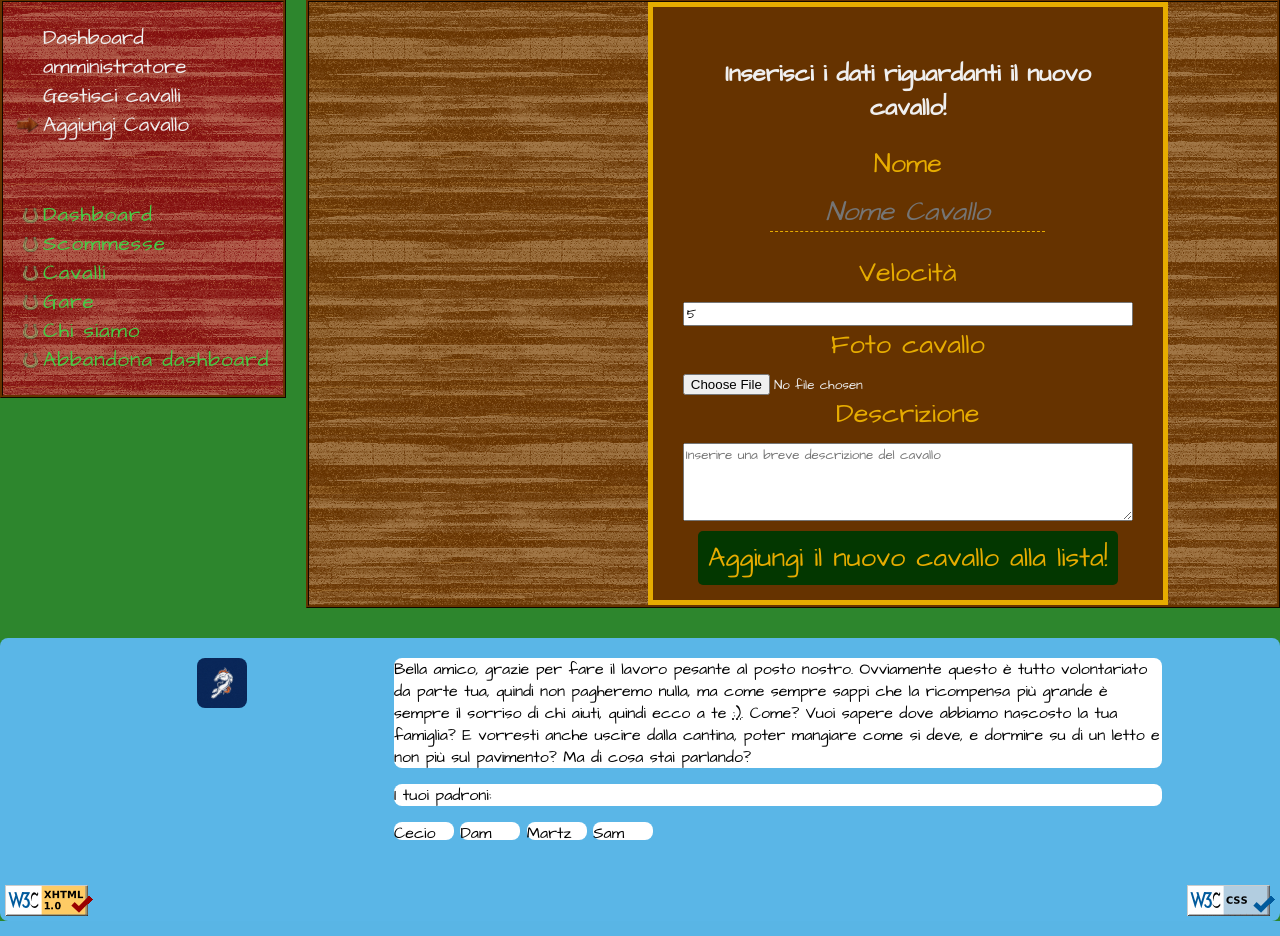
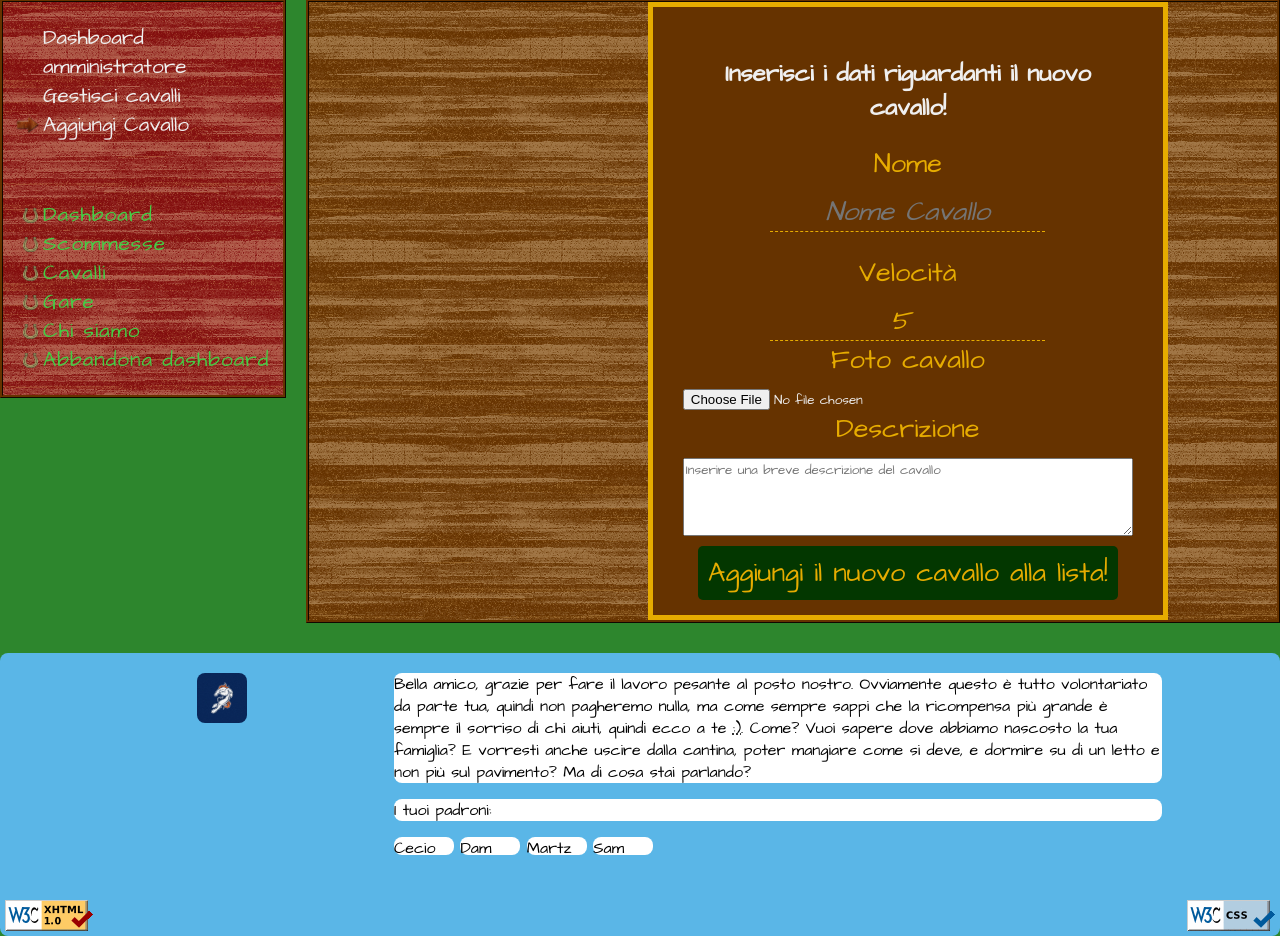
Before and after one commit to zoo43/Ippopodromo, a PHP site: page /html/admin/aggiungiCavallo.html in a window 1280 px wide. Shown: the part 91-1027 px from the top of the page. Run offline with PHP 8.4, Linux system fonts and the light colour scheme.

Commit message:
fix style.css

```diff
--- a/style/style.css
+++ b/style/style.css
@@ -540,6 +540,9 @@ form input[type=password],
 form input[type=email],
 form input[type=date],
 form input[type=time],
+form input[type=checkbox],
+form input[type=number],
+form input[type=radio],
 form label
 {
   font-size: 1.7em;
@@ -561,7 +564,9 @@ form input[type=text],
 form input[type=password],
 form input[type=date],
 form input[type=email],
-form input[type=time]
+form input[type=time],
+form input[type=number],
+form input[type=radio]
 {
   background: transparent;
   border: none;
@@ -576,7 +581,9 @@ form input[type=text]:focus,
 form input[type=password]:focus,
 form input[type=date]:focus,
 form input[type=email]:focus,
-form input[type=time]:focus
+form input[type=time]:focus,
+form input[type=number]:focus,
+form input[type=radio]:focus
 {
   border: 4px solid var(--clrOrg);
 }
@@ -596,8 +603,9 @@ form input[type=button]:hover{
 background: var(--clrSlm);
 }
 
-form input[type=checkbox] {
-  margin: auto;
+form input[type=checkbox],
+form input[type=radio] {
+  margin-top: 20px;
 }
 
 #v-distance {
```
